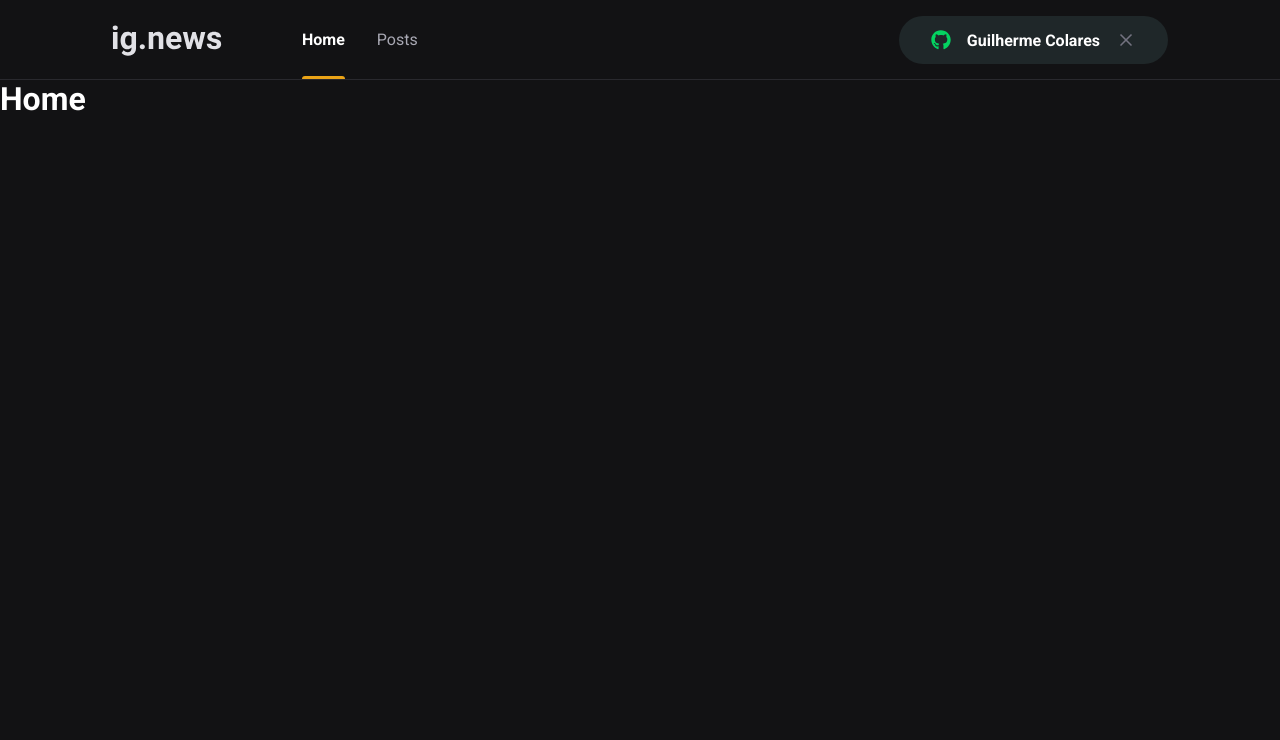
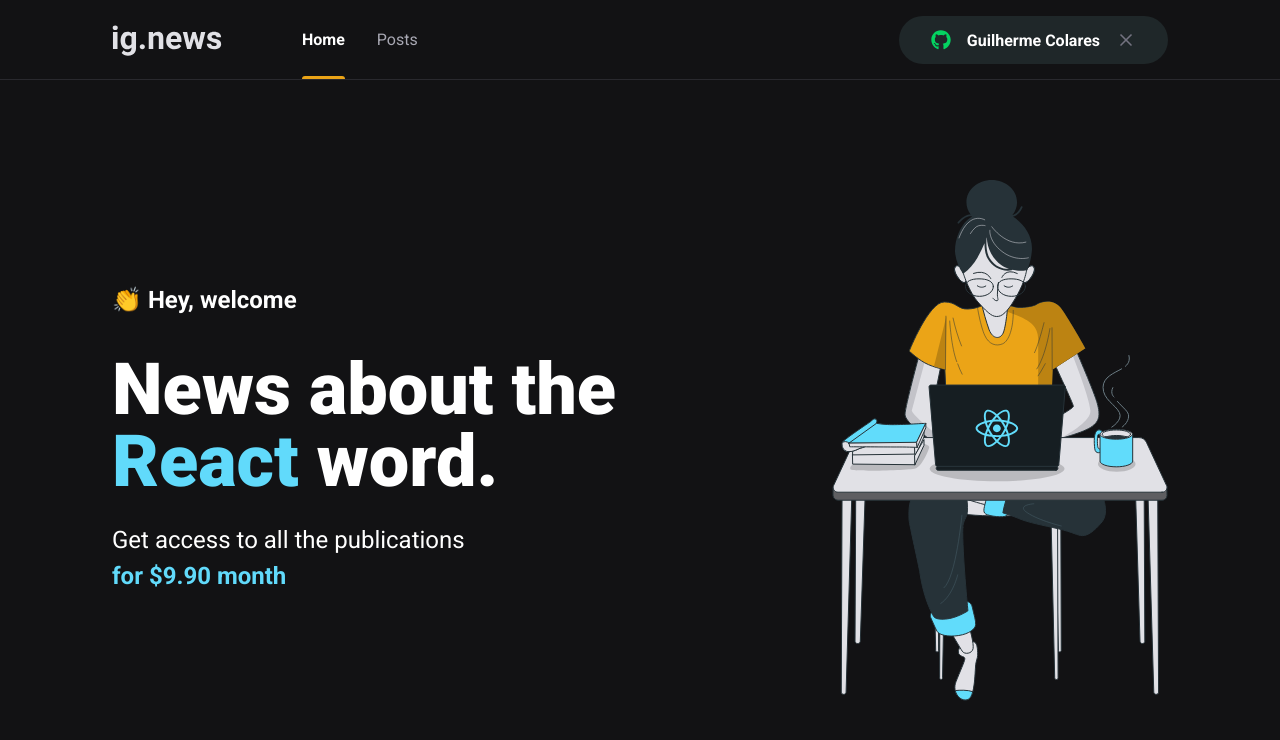
Before and after one commit to gcolares95/Ignews, a Next.js app: page / in a window 1280 px wide. Shown: the top 740 px of the page. Built offline with nearby package versions, Linux system fonts and the light colour scheme.

Commit message:
Página Home

```diff
--- /dev/null
+++ b/src/pages/home.module.scss
@@ -0,0 +1,41 @@
+.contentContainer { // main
+  max-width: 1120px;
+  margin: 0 auto;
+  padding: 0 2rem;
+  height: calc(100vh - 5rem);
+
+  display: flex;
+  align-items: center;
+  justify-content: space-between;
+}
+
+.hero { // section
+  max-width: 600px;
+
+  > span {
+    font-size: 1.5rem;
+    font-weight: bold;
+  }
+
+  h1 {
+    font-size: 4.5rem;
+    line-height: 4.5rem;
+    font-weight: 900;
+    margin-top: 2.5rem;
+
+    span {
+      color: var(--cyan-500);
+    }
+  }
+
+  p {
+    font-size: 1.5rem;
+    line-height: 2.25rem;
+    margin-top: 1.5rem;
+
+    span {
+      color: var(--cyan-500);
+      font-weight: bold;
+    }
+  }
+}
--- a/src/pages/index.tsx
+++ b/src/pages/index.tsx
@@ -1,12 +1,26 @@
 import Head from 'next/head';
+
+import styles from './home.module.scss';
 
 export default function Home() {
   return (
     <>
      <Head>
-       <title>Ignews | Home</title>
+       <title>Home | Ignews</title>
      </Head>
-     <h1>Home</h1>
+
+     <main className={styles.contentContainer}>
+      <section className={styles.hero}>
+        <span>👏 Hey, welcome</span>
+        <h1>News about the <span>React</span> word.</h1>
+        <p>
+          Get access to all the publications <br />
+          <span>for $9.90 month</span>
+        </p>
+      </section>
+
+      <img src="/images/avatar.svg" alt="Girl coding" />
+    </main>
     </>
   )
 }
```
